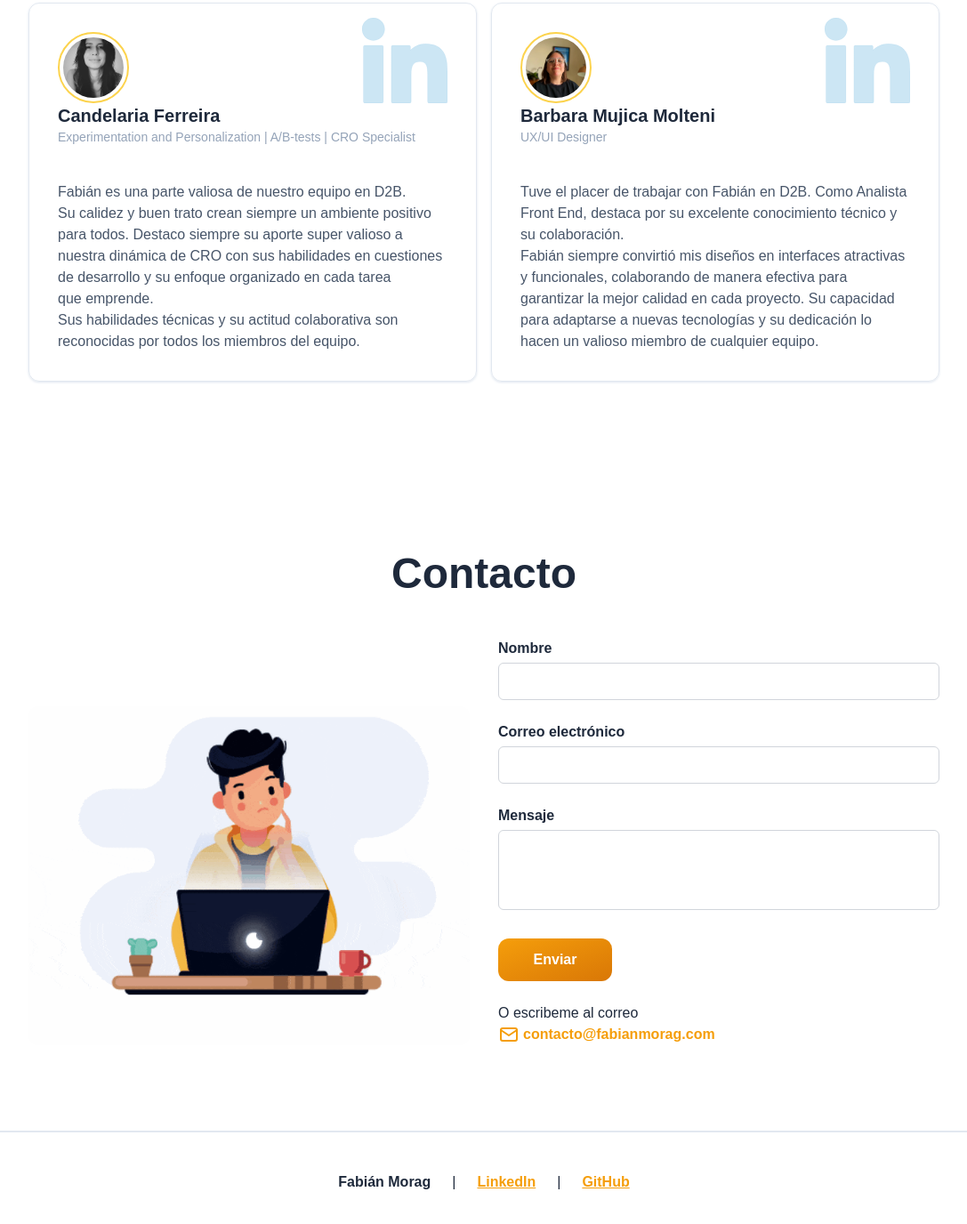
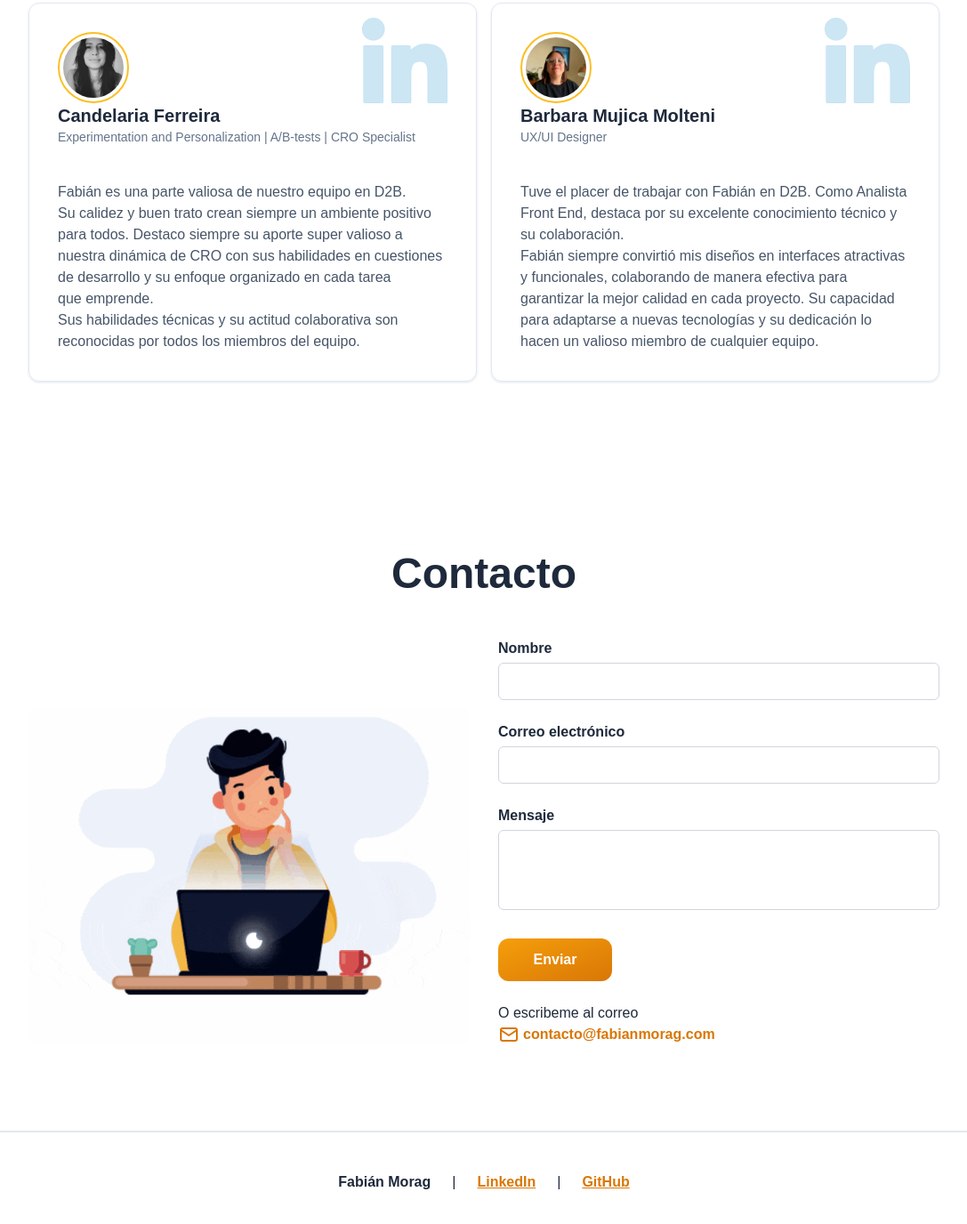
Before and after one commit to FabianMorag/fabian-morag-portfolio, an Astro site: page / in a window 1280 px wide. Shown: the part 4529-5905 px from the top of the page at 89% size, without its empty margins (96-1183 px from the left). Built offline with nearby package versions, Linux system fonts and the light colour scheme; Astro itself is replaced by a stand-in of ours; what tailwindcss-animated would draw is missing.

Commit message:
contrast fixes

```diff
--- a/src/components/Footer.astro
+++ b/src/components/Footer.astro
@@ -6,14 +6,14 @@
     >
     <span>|</span>
     <a
-      class="w-1/3 px-4 py-3 text-sm font-semibold text-center underline md:w-auto md:px-6 md:text-base text-amber-500 hover:text-amber-600"
+      class="w-1/3 px-4 py-3 text-sm font-semibold text-center underline md:w-auto md:px-6 md:text-base text-amber-600 hover:text-amber-700"
       href="https://www.linkedin.com/in/fabián-morag-b92376241"
       title="Perfil de Linkedin de Fabián Morag"
       target="_blank">LinkedIn</a
     >
     <span>|</span>
     <a
-      class="w-1/3 px-4 py-3 text-sm font-semibold text-center underline md:w-auto md:px-6 md:text-base text-amber-500 hover:text-amber-600"
+      class="w-1/3 px-4 py-3 text-sm font-semibold text-center underline md:w-auto md:px-6 md:text-base text-amber-600 hover:text-amber-700"
       href="https://github.com/FabianMorag"
       title="Perfil de GitHub de Fabián Morag"
       target="_blank">GitHub</a
--- a/src/sections/Contact.astro
+++ b/src/sections/Contact.astro
@@ -76,7 +76,7 @@ import { Image } from "astro:assets";
         </form>
         <p>O escribeme al correo</p>
         <a
-          class="flex gap-1 font-semibold text-amber-500 hover:text-amber-600"
+          class="flex gap-1 font-semibold text-amber-600 hover:text-amber-700"
           href="mailto:contacto@fabianmorag.com"
           title="Enviar email a Fabián Morag"
           ><Mail size={24} />contacto@fabianmorag.com</a
--- a/src/sections/Hero.astro
+++ b/src/sections/Hero.astro
@@ -65,8 +65,9 @@ import GithubIcon from "@/components/icon/github.astro";
     <Image
       class="rounded-full border-2 border-amber-400 object-cover mb-4 drop-shadow-[4px_4px_4px_rgba(0,0,0,.3)] md:mb-0 animate-fade aspect-square animate-delay-100 object-center w-60 md:w-80"
       src="/fabian-morag.webp"
-      alt="Avatar de Fabián Morag"
+      alt="Imagen de Fabián Morag"
       title="Fabián Morag - Ingeniero de Software - Desarrollador Web - CRO"
+      loading="eager"
       width={360}
       height={360}
     />
--- a/src/sections/References.astro
+++ b/src/sections/References.astro
@@ -17,13 +17,13 @@ import LinkedinIcon from "@/components/icon/linkedin.astro";
             <Image
               src={image}
               alt={`Imagen de ${name}`}
-              class="object-cover rounded-full aspect-square p-1 border-2 border-amber-300"
+              class="object-cover rounded-full aspect-square p-1 border-2 border-amber-400"
               width={80}
               height={80}
             />
 
             <span class="block text-lg font-bold md:text-xl">{name}</span>
-            <span class="block mb-4 text-sm text-slate-400">{role}</span>
+            <span class="block mb-4 text-sm text-slate-500">{role}</span>
             <p class="text-sm whitespace-pre-line text-slate-600 md:text-base">
               {rec}
             </p>
```
